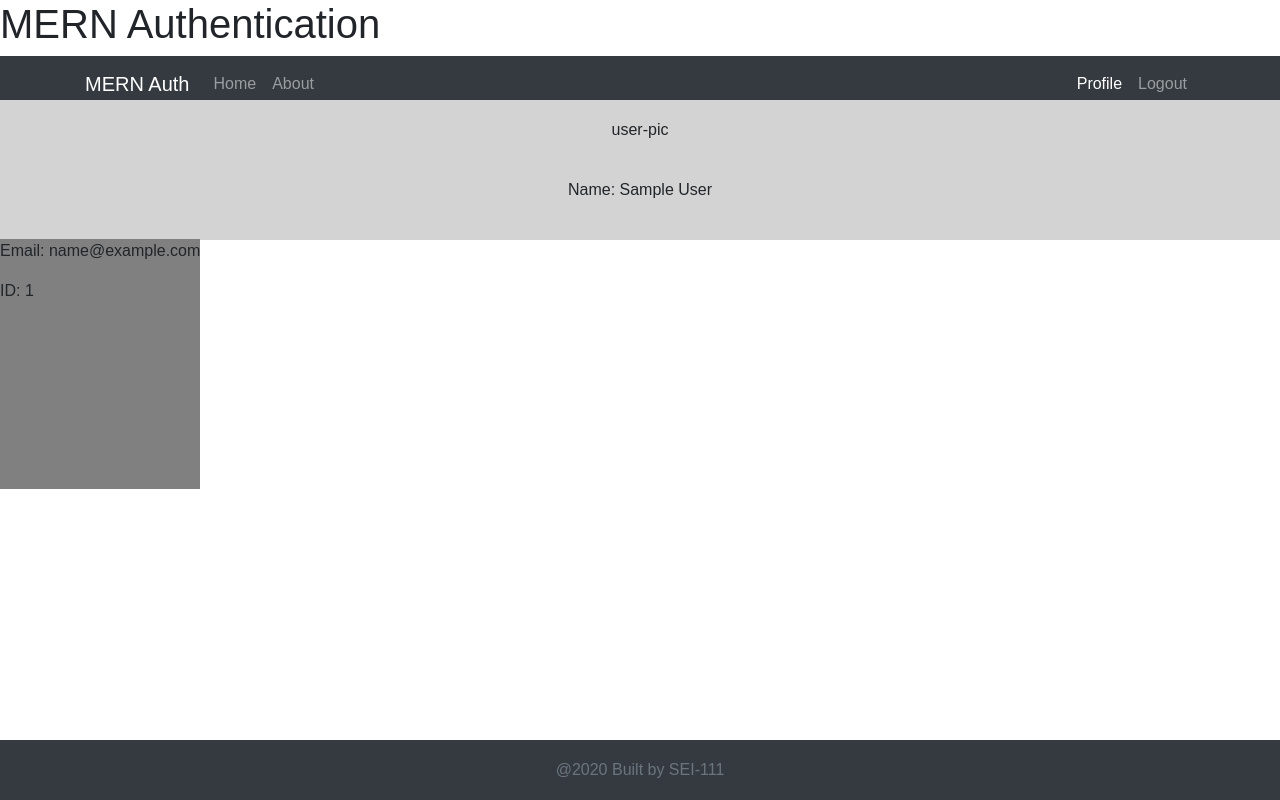
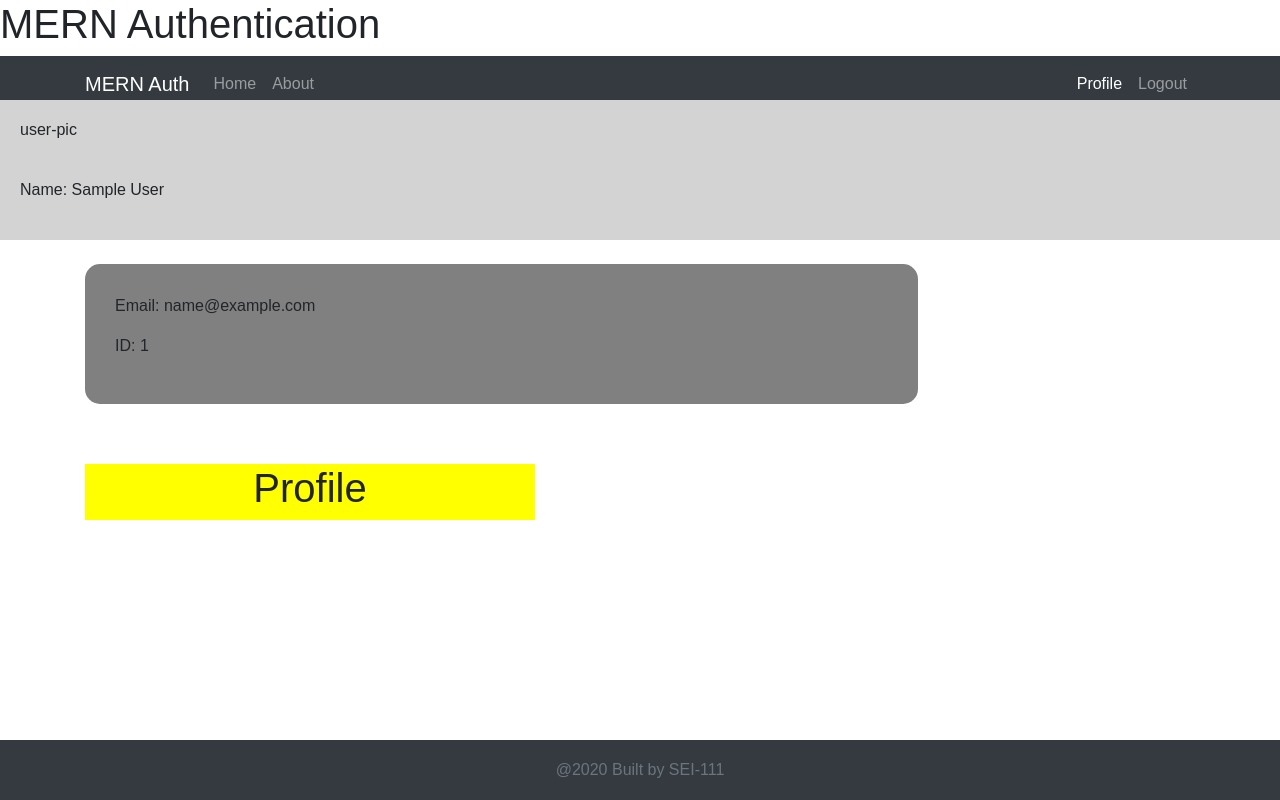
Before and after one commit to aharri64/front_Hobbyist_Corner, a React (Create React App) app: page /profile in a window 1280 px wide. Built offline with nearby package versions, Linux system fonts and the light colour scheme; no server answers; sample sign-in values are in the browser's storage.

Commit message:
profile.css: Update profile styling - fix user info container - fix profile header content

```diff
--- a/src/profile.css
+++ b/src/profile.css
@@ -6,15 +6,36 @@
     width: 100%;
     height: 140px; /* Set the fixed height of the footer here */
     line-height: 60px; /* Vertically center the text there */
+    display: flex;
+    flex-direction: column;
+    align-items: flex-start;
+    padding-left: 20px;
+}
+
+.profile-container {
+    display: flex;
+    flex-direction: column;
+    align-items: center;
 }
 
 .user-info-container {
     margin-top: 80px;
-    position: fixed;
-    left: 0;
-    top: 159px;
+    display: flex;
+    flex-direction: column;
+
     text-align: left;
     background-color: grey;
-    max-width: 250px;
-    min-height: 250px;
+    width: 75%;
+    padding: 30px;
+    min-height: 100px;
+    border-radius: 15px;
 }
+
+.projects-container {
+    background-color: yellow;
+    display: flex;
+    flex-direction: row;
+    justify-content: center;
+    margin-top: 60px;
+    max-width: 450px;
+}
```
